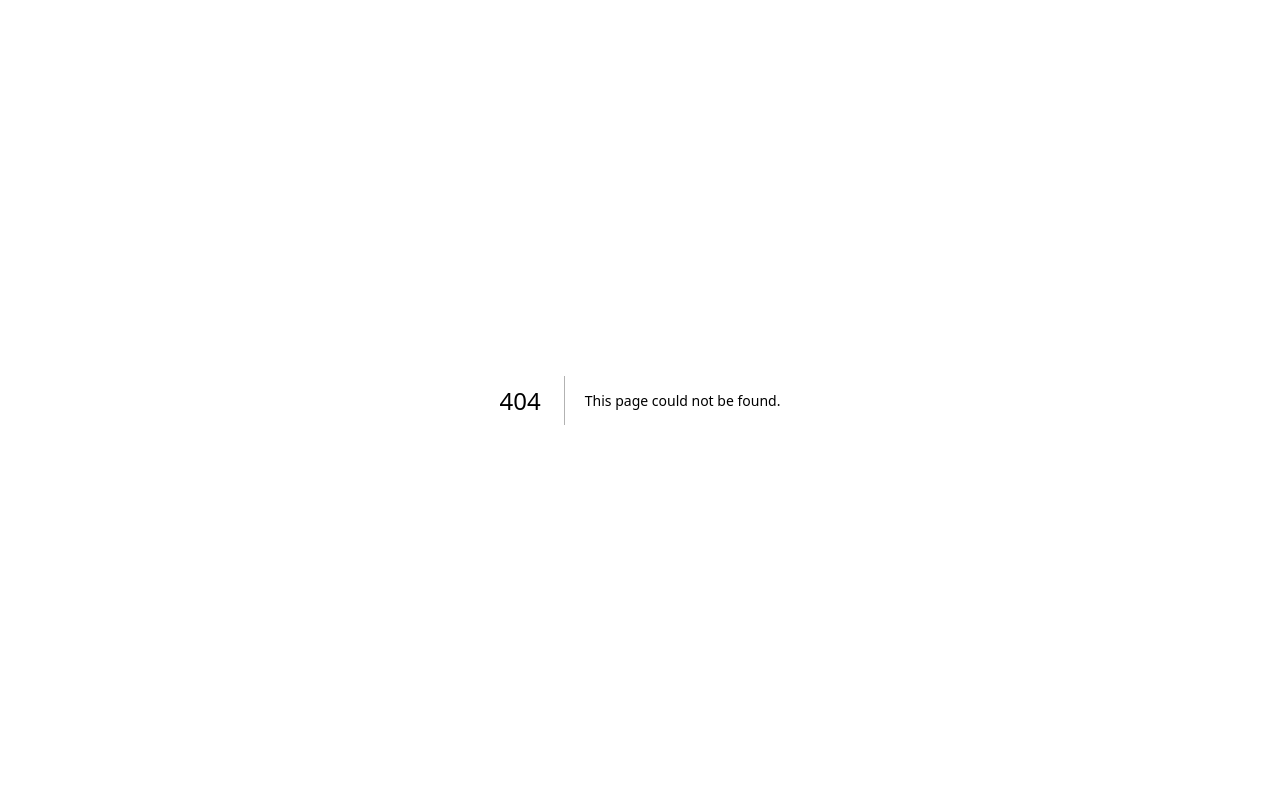
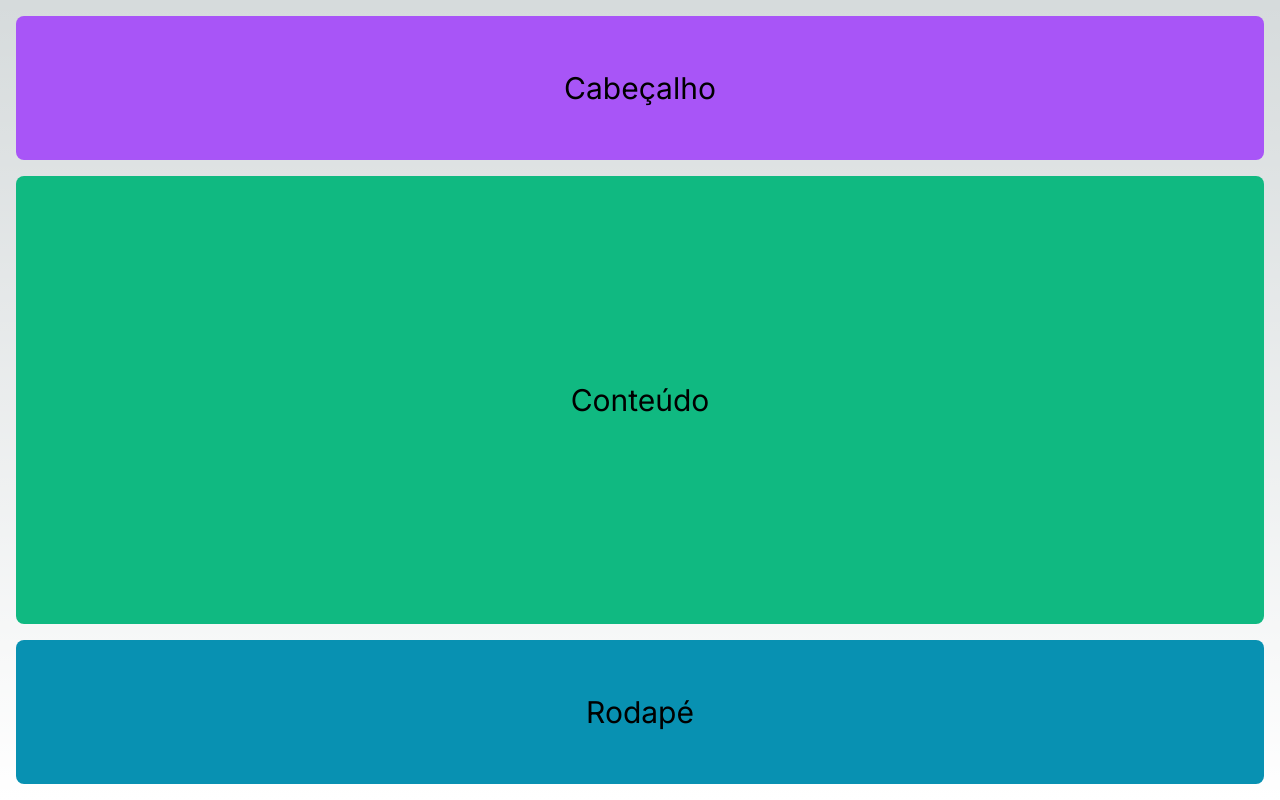
Before and after one commit to Beleze22/react-fundamentos, a Next.js app: page /fundamentos/pagina in a window 1280 px wide. Before the commit this address had no page. Built offline with nearby package versions, Linux system fonts and the light colour scheme.

Commit message:
iniciando a criar e unir componentes

```diff
--- /dev/null
+++ b/src/app/fundamentos/pagina/page.tsx
@@ -0,0 +1,15 @@
+import Cabecalho from "@/components/cabecalho";
+import Conteudo from "@/components/conteudo";
+import Rodape from "@/components/rodape";
+
+export default function Page() {
+  return <div className="
+  flex flex-col gap-4
+  h-screen
+  p-4
+  ">
+    <Cabecalho />
+    <Conteudo />
+    <Rodape />
+  </div>
+}
--- /dev/null
+++ b/src/components/cabecalho.tsx
@@ -0,0 +1,7 @@
+export default function Cabecalho() {
+  return <div className="flex justify-center items-center
+  h-36
+  bg-purple-500
+  text-3xl
+  rounded-lg">Cabeçalho</div>;
+}
--- /dev/null
+++ b/src/components/conteudo.tsx
@@ -0,0 +1,9 @@
+export default function Conteudo() {
+  return <div className="
+  flex justify-center items-center flex-1
+  text-3xl rounded-lg
+  bg-emerald-500
+  ">
+    Conteúdo
+  </div>
+}
--- /dev/null
+++ b/src/components/rodape.tsx
@@ -0,0 +1,9 @@
+export default function Rodape() {
+  return <div className="
+  flex justify-center items-center
+  h-36 rounded-lg text-3xl
+  bg-cyan-600
+  ">
+    Rodapé
+  </div>
+}
```
